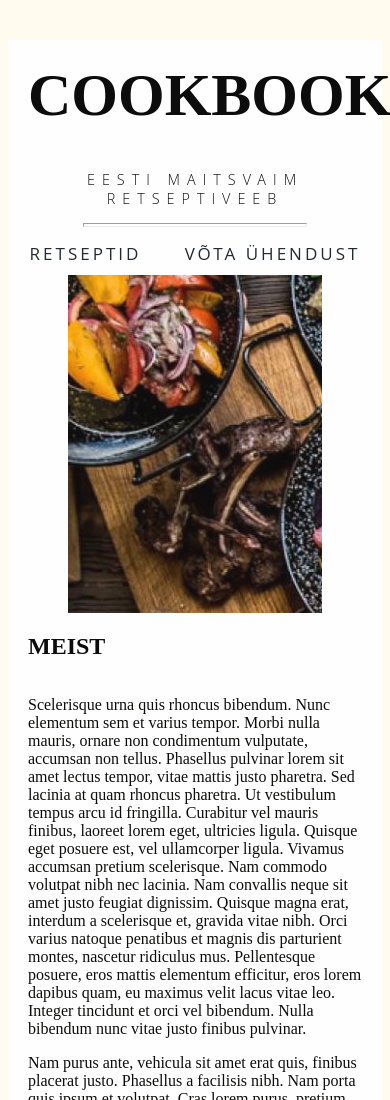
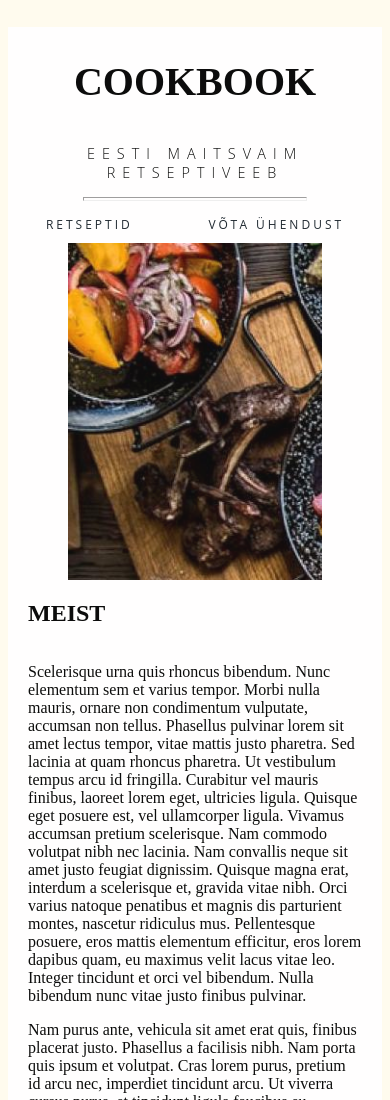
Before and after one commit to kristinalillo/yl2, a plain HTML site: page index.html in a window 390 px wide. Shown: the top 1100 px of the page. Drawn offline with Linux system fonts and the light colour scheme.

Commit message:
Mobile view updates

```diff
--- a/style.css
+++ b/style.css
@@ -41,11 +41,9 @@ nav a {
 
 h1 {
     font-family: "Gentium Basic", serif;
-    font-weight: 700;
-    font-size: 60px;
+    font-size: 90px;
     color: black;
     line-height: 70px;
-    text-transform: uppercase;
     padding: 20px 20px 0px 20px;
     text-align: center;
 }
@@ -215,4 +213,18 @@ footer ul li p {
         display: none;
     }
 
+    header h1{
+        font-size: 40px;
+
+    }
+
+    nav a{
+        font-size: 12px;
+        margin-right: 10px;
+        margin-left: 10px;
+
+    }
+
+    nav {}
+
 }
```
